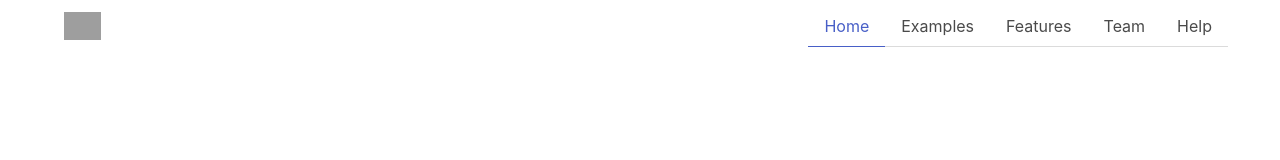
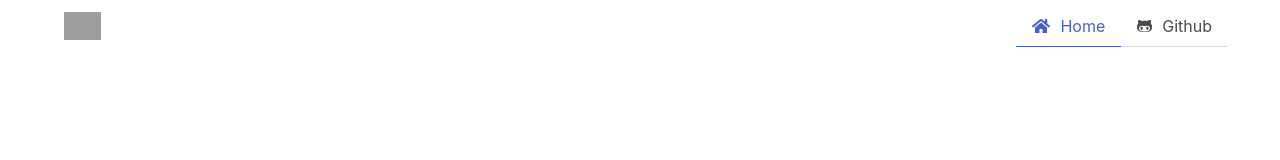
Before and after one commit to baunes/img2palette-react, a React (Create React App) app: page / in a window 1280 px wide. Shown: the top 160 px of the page. Built offline with nearby package versions, Linux system fonts and the light colour scheme; grey boxes are pictures that could not be loaded.

Commit message:
Change menu

```diff
--- a/src/components/NavBar.js
+++ b/src/components/NavBar.js
@@ -1,5 +1,10 @@
 import React, { Component } from 'react'
 import classNames from 'classnames'
+import { FontAwesomeIcon } from '@fortawesome/react-fontawesome'
+import { faHome } from '@fortawesome/free-solid-svg-icons'
+import { faGithubAlt } from '@fortawesome/free-brands-svg-icons'
+
+import './NavBar.scss'
 
 export class NavBar extends Component {
 
@@ -34,17 +39,20 @@ export class NavBar extends Component {
             <div className="navbar-end">
               <div className="tabs is-right">
                 <ul>
-                  <li className="is-active"><a href="Home">Home</a></li>
-                  <li><a href="Examples">Examples</a></li>
-                  <li><a href="Features">Features</a></li>
-                  <li><a href="Team">Team</a></li>
-                  <li><a href="Help">Help</a></li>
+                  <li className="is-active">
+                    <a href="Home"><FontAwesomeIcon className="NavBar-menuIcon" icon={faHome} /> Home</a>
+                  </li>
+                  <li>
+                    <a href="https://github.com/baunes/img2palette-react">
+                      <FontAwesomeIcon className="NavBar-menuIcon"icon={faGithubAlt} />Github
+                    </a>
+                  </li>
                 </ul>
               </div>
             </div>
           </div>
         </div>
       </nav>
-    );
+    )
   }
 }
--- /dev/null
+++ b/src/components/NavBar.scss
@@ -0,0 +1,3 @@
+.NavBar-menuIcon {
+  margin-right: 10px;
+}
```
